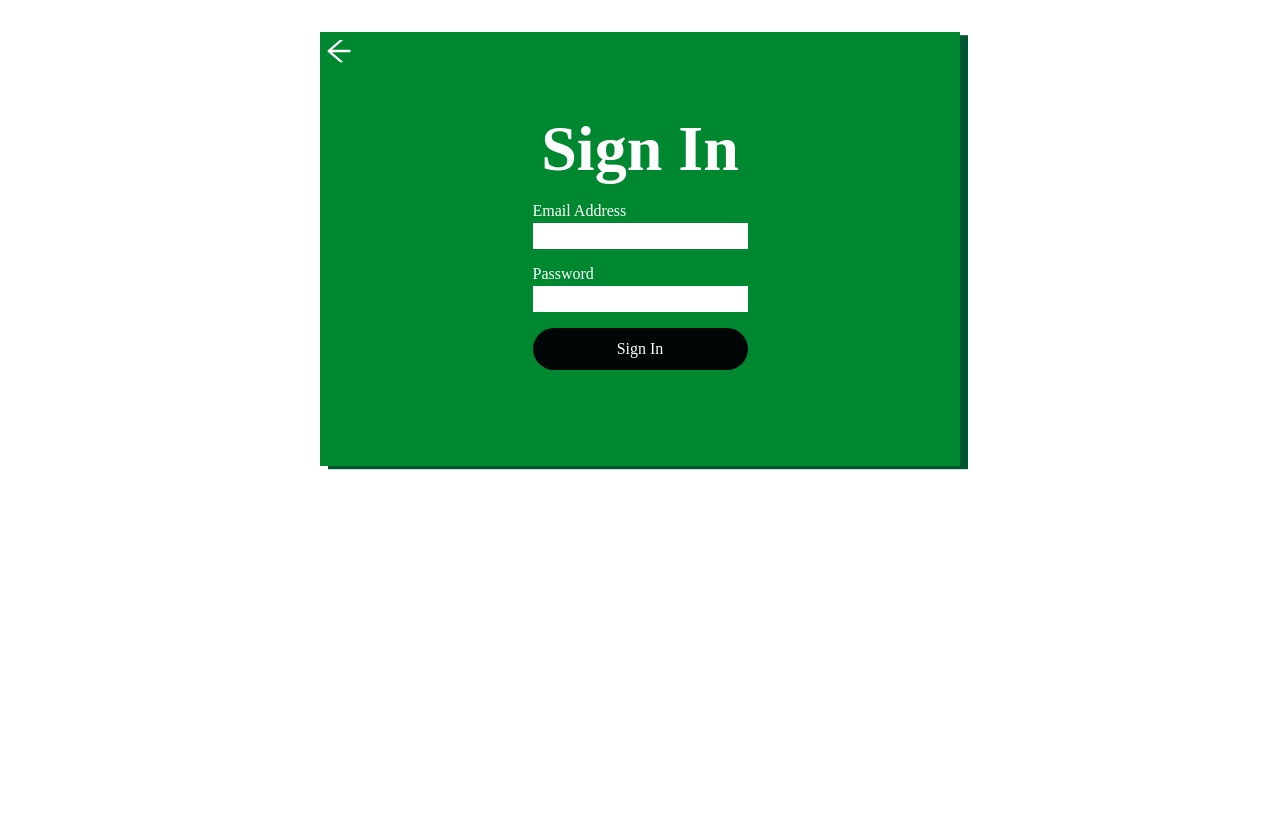
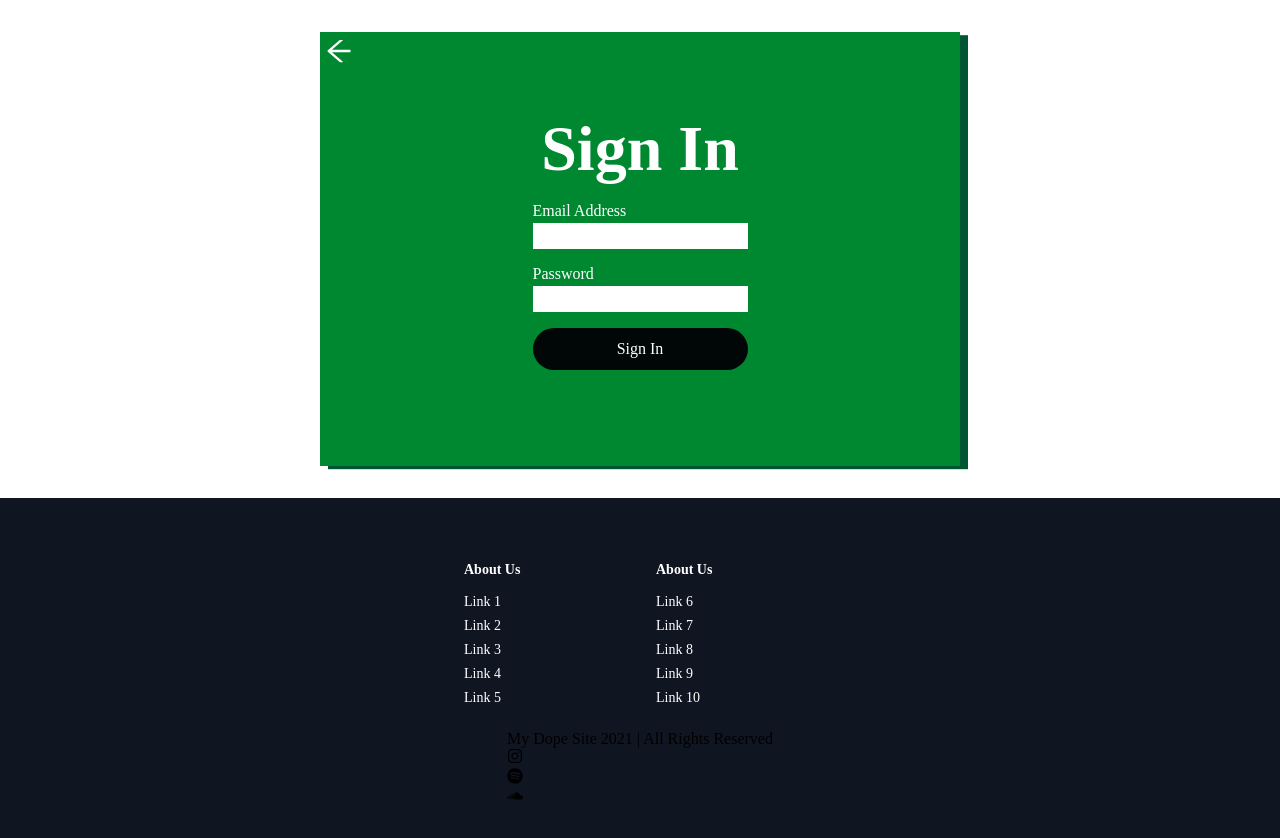
Before and after one commit to Zobee/styled-react-landing-page, a React (Create React App) app: page /signin in a window 1280 px wide. Shown: the top 838 px of the page. Before the commit the page ends 800 px from the top, so only its background shows below. Built offline with nearby package versions, Linux system fonts and the light colour scheme.

Commit message:
Added basic footer skeleton

```diff
--- a/src/App.js
+++ b/src/App.js
@@ -6,6 +6,7 @@ import InfoSection from './components/InfoSection';
 import {landingSectionData} from './components/InfoSection/Data'
 import Services from './components/Services';
 import Signin from './components/Signin'
+import Footer from './components/Footer';
 function App() {
   return (
     <Router>
@@ -20,6 +21,7 @@ function App() {
           <Signin/>
         </Route>
       </Switch>
+      <Footer />
     </Router>
   );
 }
--- a/src/components/Footer/FooterElems.js
+++ b/src/components/Footer/FooterElems.js
@@ -0,0 +1,85 @@
+
+import styled from 'styled-components';
+import { Link } from 'react-router-dom';
+
+export const FooterContainer = styled.footer`
+  background-color: #101522;
+`
+
+export const FooterWrap = styled.div`
+  padding: 48px 24px;
+  display: flex;
+  flex-direction: column;
+  justify-content: center;
+  align-items: center;
+  max-width: 1100px;
+  margin: 0 auto;
+`
+
+export const FooterLinksContainer = styled.div`
+  display: flex;
+  justify-content: center;
+
+  @media screen and (max-width: 820px) {
+    padding-top: 32px;
+  }
+`
+
+export const FooterLinksWrapper = styled.div`
+  display: flex;
+
+  @media screen and (max-width: 820px) {
+    flex-direction: column;
+  }
+`
+
+export const FooterLinkItems = styled.ul`
+  display: flex;
+  flex-direction: column;
+  align-items: flex-start;
+  margin: 16px;
+  text-align: left;
+  width: 160px;
+  box-sizing: border-box;
+  color: #FFF;
+
+  @media screen and (max-width: 420px) {
+    margin: 0;
+    padding: 10px;
+    width: 100%;
+  }
+`
+
+export const FooterLinkTitle = styled.h1`
+  font-size: 14px;
+  margin-bottom: 16px;
+`
+
+export const FooterLink = styled(Link)`
+  color: #FFF;
+  text-decoration: none;
+  margin-bottom: 0.5rem;
+  font-size: 14px;
+  transition: all 0.25s ease;
+
+  &:hover {
+    color: #01BF71;
+  }
+`
+export const SocialMedia = styled.div`
+`
+
+export const SocialMediaWrap = styled.div`
+`
+
+export const SocialLogo = styled.div`
+`
+
+export const WebRights = styled.div`
+`
+
+export const SocialIcons = styled.div`
+`
+
+export const SocialIconLink = styled.div`
+`
--- a/src/components/Footer/index.js
+++ b/src/components/Footer/index.js
@@ -0,0 +1,66 @@
+import { FaInstagram, FaSoundcloud, FaSpotify } from 'react-icons/fa'
+import {
+  FooterContainer,
+  FooterWrap,
+  FooterLinksContainer,
+  FooterLinksWrapper,
+  FooterLinkItems,
+  FooterLinkTitle,
+  FooterLink,
+  SocialMedia,
+  SocialMediaWrap,
+  SocialLogo,
+  WebRights,
+  SocialIcons,
+  SocialIconLink
+} from './FooterElems'
+
+const Footer = () => {
+  return (
+    <FooterContainer>
+      <FooterWrap>
+        <FooterLinksContainer>
+          <FooterLinksWrapper>
+            <FooterLinkItems>
+              <FooterLinkTitle>About Us</FooterLinkTitle>
+              <FooterLink to='#'>Link 1</FooterLink>
+              <FooterLink to='#'>Link 2</FooterLink>
+              <FooterLink to='#'>Link 3</FooterLink>
+              <FooterLink to='#'>Link 4</FooterLink>
+              <FooterLink to='#'>Link 5</FooterLink>
+            </FooterLinkItems>
+            <FooterLinkItems>
+              <FooterLinkTitle>About Us</FooterLinkTitle>
+              <FooterLink to='#'>Link 6</FooterLink>
+              <FooterLink to='#'>Link 7</FooterLink>
+              <FooterLink to='#'>Link 8</FooterLink>
+              <FooterLink to='#'>Link 9</FooterLink>
+              <FooterLink to='#'>Link 10</FooterLink>
+            </FooterLinkItems>
+          </FooterLinksWrapper>
+        </FooterLinksContainer>
+        <SocialMedia>
+          <SocialMediaWrap>
+            <SocialLogo>
+
+            </SocialLogo>
+            <WebRights>My Dope Site {new Date().getFullYear()} | All Rights Reserved</WebRights>
+            <SocialIcons>
+              <SocialIconLink href='/' target="_blank" aria-label="Instagram">
+                <FaInstagram/>
+              </SocialIconLink>
+              <SocialIconLink href='/' target="_blank" aria-label="Spotify">
+                <FaSpotify/>
+              </SocialIconLink>
+              <SocialIconLink href='/' target="_blank" aria-label="Soundcloud">
+                <FaSoundcloud/>
+              </SocialIconLink>
+            </SocialIcons>
+          </SocialMediaWrap>
+        </SocialMedia>
+      </FooterWrap>
+    </FooterContainer>
+  )
+}
+
+export default Footer
--- a/src/components/Signin/index.js
+++ b/src/components/Signin/index.js
@@ -1,7 +1,7 @@
 import {BackArrow, SignInContainer, SignInHeader, SignInForm, SignInLabel, SignInInput} from "./SignInElems"
 import {Button} from '../ButtonElems'
 import {Link} from 'react-router-dom'
-function index() {
+const Signin = () => {
   return (
     <SignInContainer>
       <Link to='/'>
@@ -23,4 +23,4 @@ function index() {
   )
 }
 
-export default index
+export default Signin;
```
